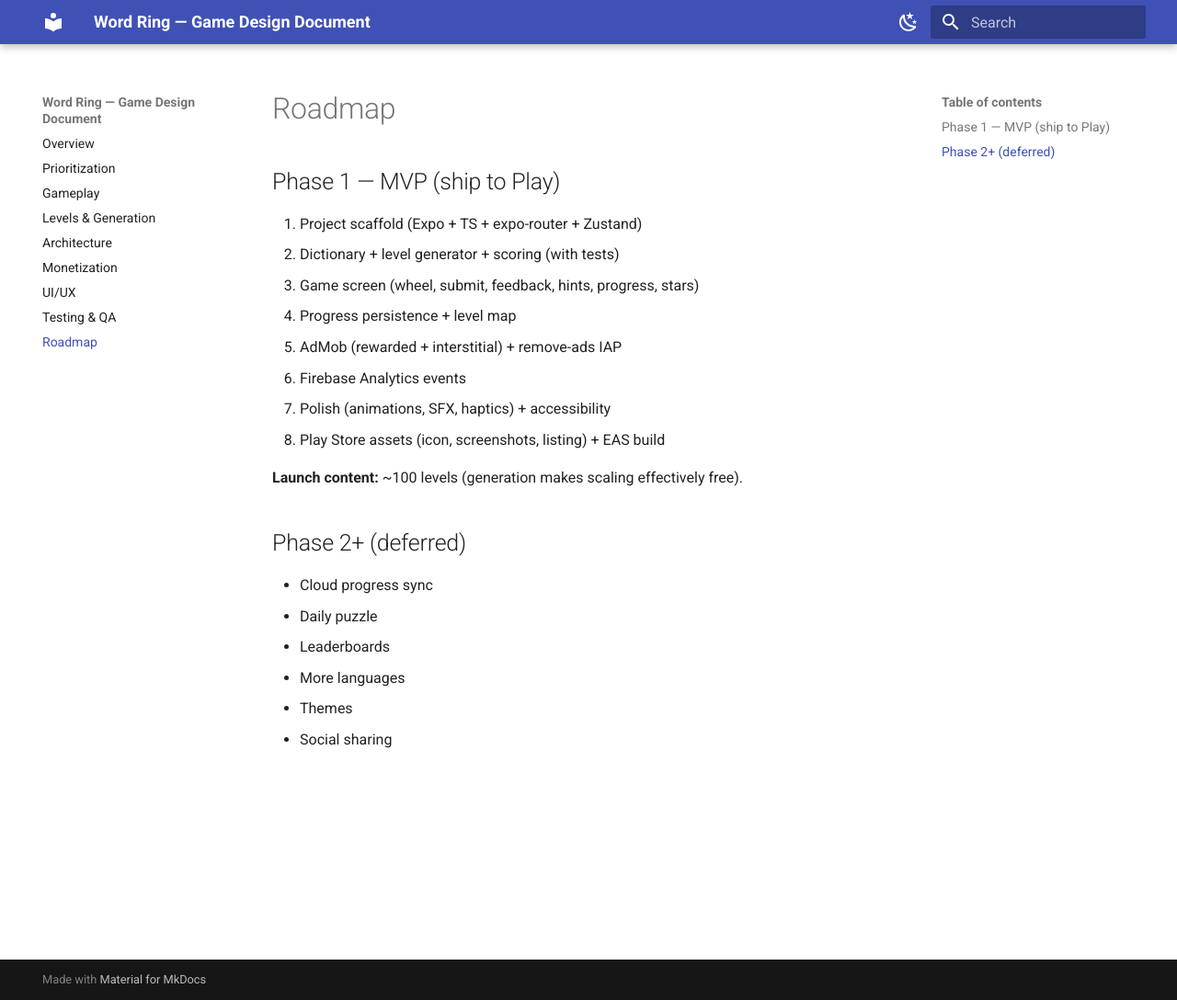
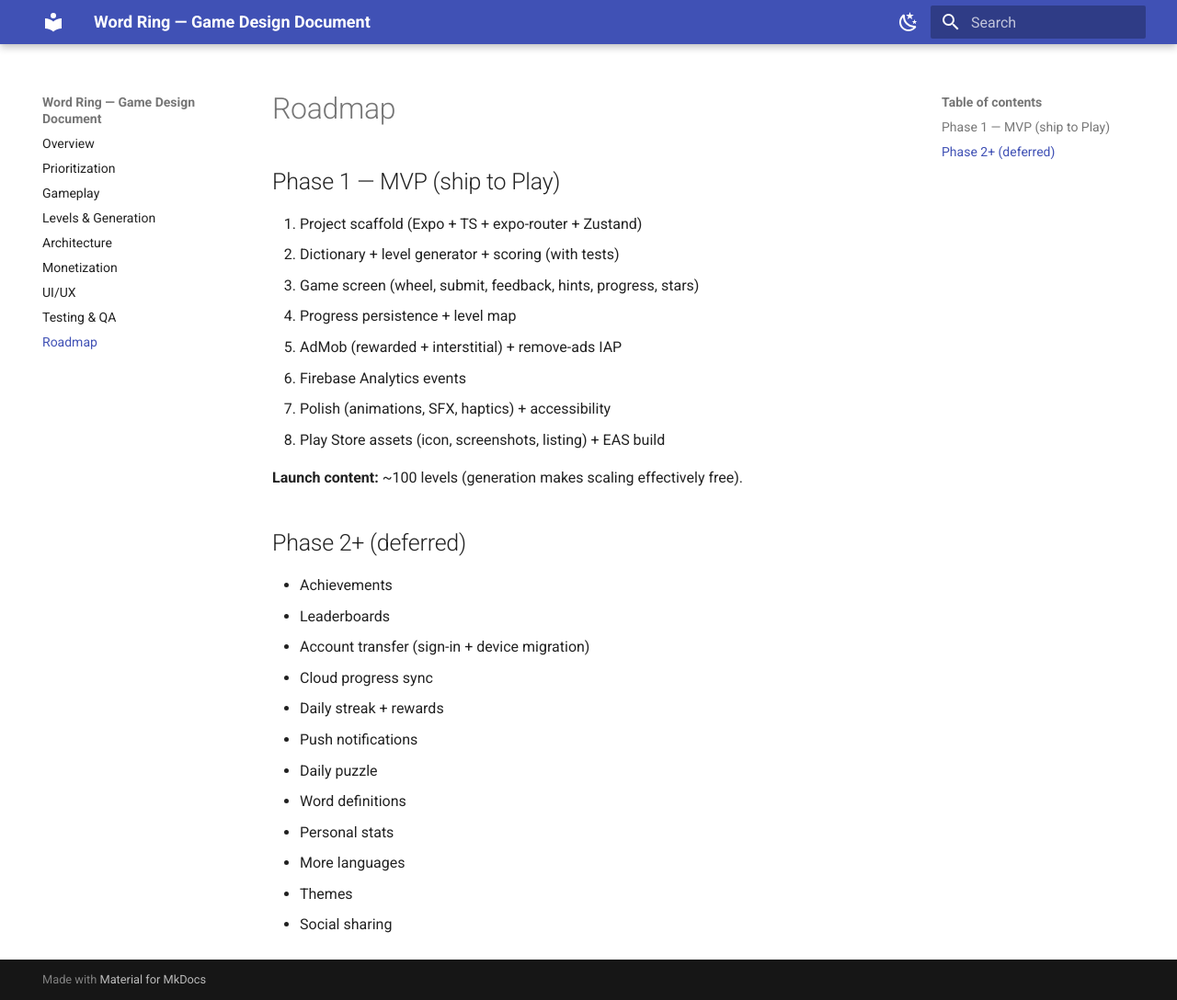
Before and after one commit to rekyb/word-ring, an MkDocs documentation site: the page built from gdd/roadmap.md, in a window 1280 px wide and 1088 px high. Shown: the whole window at 92% size. Built offline with MkDocs 1.6.1 and Material for MkDocs 9.7.7, drawn with Linux system fonts in a browser that asks for light colours.

Commit message:
Expand Phase 2 backlog (achievements, account transfer, streak, notifications, definitions, stats)

```diff
--- a/gdd/roadmap.md
+++ b/gdd/roadmap.md
@@ -15,9 +15,15 @@
 
 ## Phase 2+ (deferred)
 
+- Achievements
+- Leaderboards
+- Account transfer (sign-in + device migration)
 - Cloud progress sync
+- Daily streak + rewards
+- Push notifications
 - Daily puzzle
-- Leaderboards
+- Word definitions
+- Personal stats
 - More languages
 - Themes
 - Social sharing
```
Also changed, not shown: gdd/prioritization.md (+5 -1 lines).
